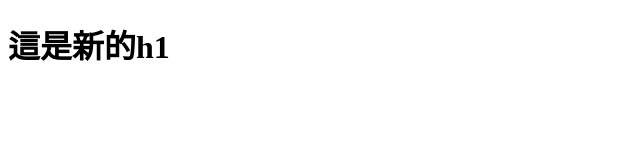
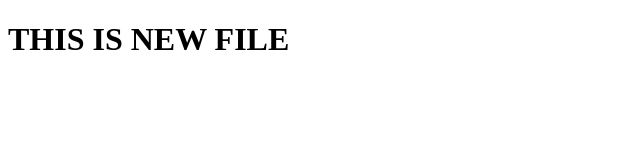
Before and after one commit to windnight2022/Test1, a plain HTML site: page index.html in a window 1280 px wide. Shown: the whole page, without its empty margins (0-640 px from the left). Drawn offline with Linux system fonts and the light colour scheme.

```diff
--- a/index.html
+++ b/index.html
@@ -6,6 +6,6 @@
     <title>Document</title>
   </head>
   <body>
-    <h1>這是新的h1</h1>
+    <h1>THIS IS NEW FILE</h1>
   </body>
 </html>
```
